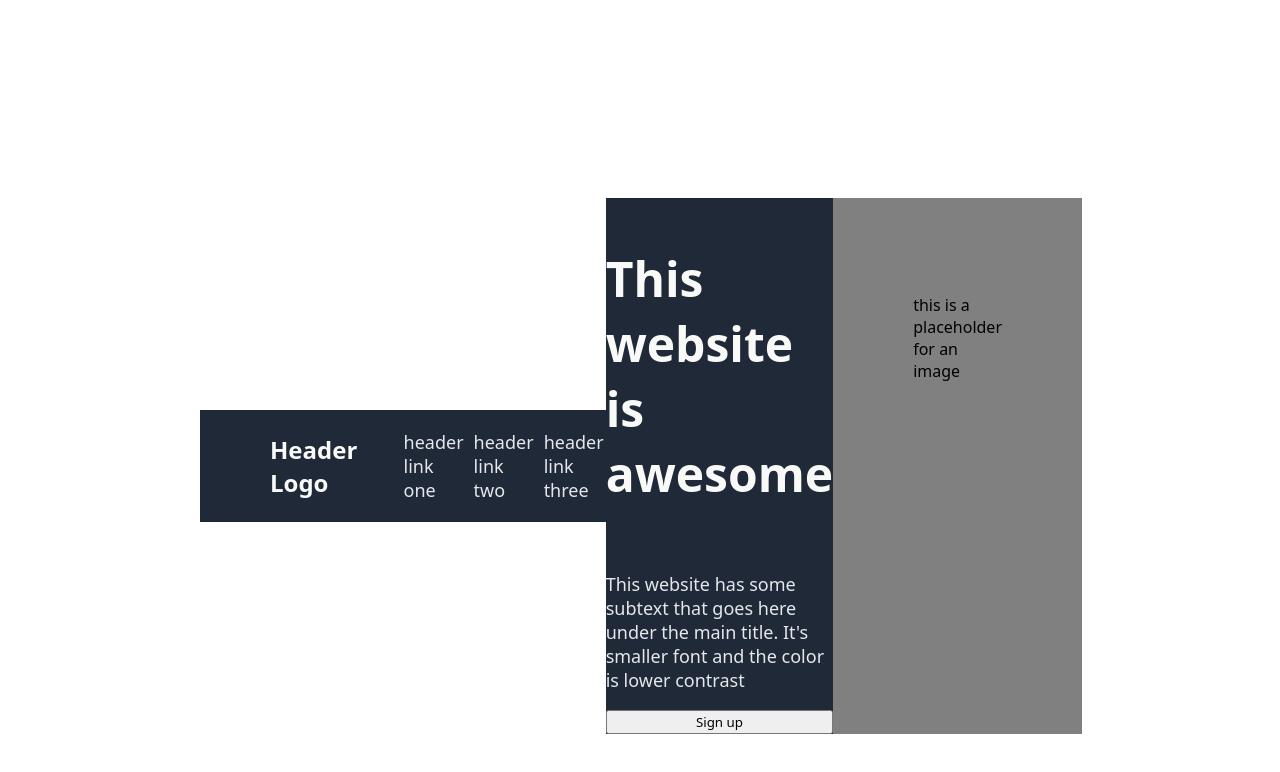
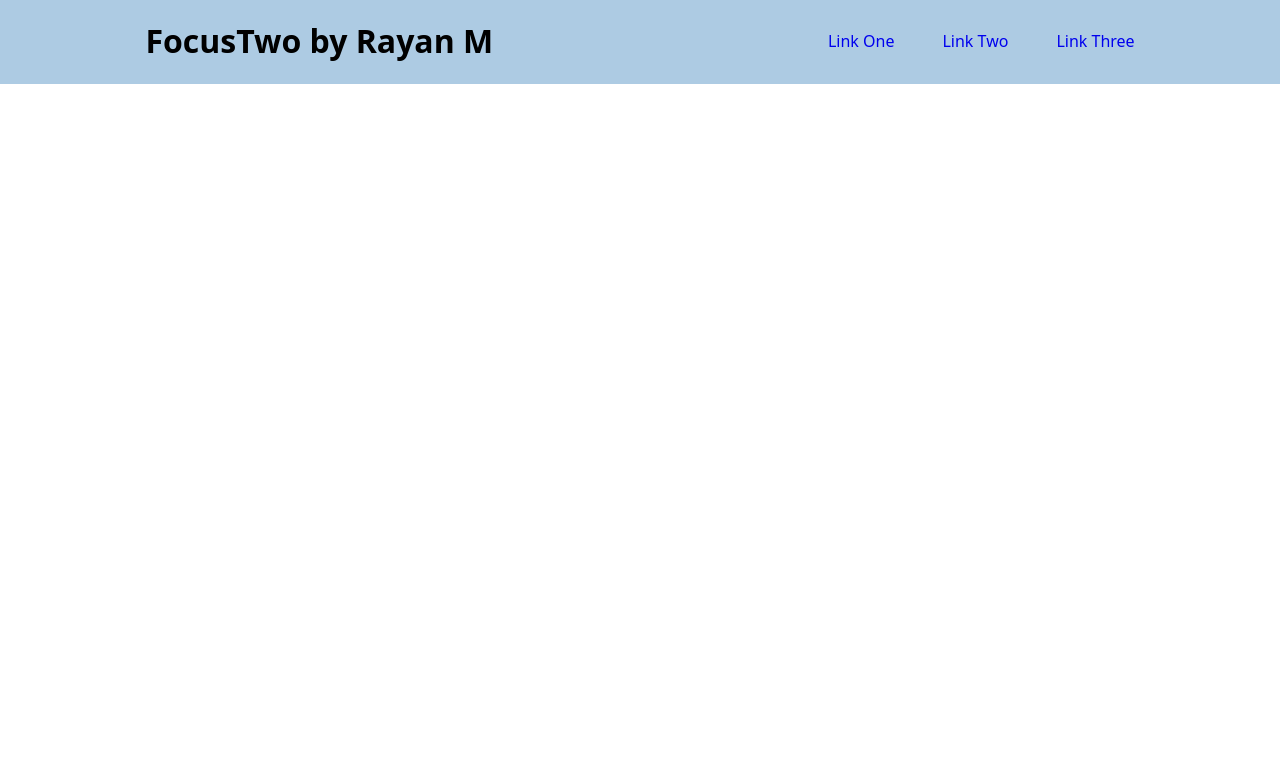
Before and after one commit to avalanciaa/landing-page, a plain HTML site: page index.html in a window 1280 px wide. Drawn offline with Linux system fonts and the light colour scheme.

Commit message:
Finish Website Header Draft

```diff
--- a/index.html
+++ b/index.html
@@ -2,37 +2,33 @@
 <html lang="en">
 <head>
     <meta charset="UTF-8">
-    <link rel="stylesheet" href="styles.css">
     <meta http-equiv="X-UA-Compatible" content="IE=edge">
     <meta name="viewport" content="width=device-width, initial-scale=1.0">
-    <title>Landing Page</title>
+    <link rel="stylesheet" href="styles.css">
+    <title>Document</title>
 </head>
-<div class="first-box">
-    <header class="site-header">
-        <div class="header-logo">Header Logo</div>
-        <div class="header-links">
-            <a href="#">header link one</a>
-            <a href="#">header link two</a>
-            <a href="#">header link three</a>
-        </div>
+<body>
+    <header class="main-header">
+        <div class="header-container">
+            <h1>
+                <div class="header-title">
+                    FocusTwo by Rayan M
+                </div>
+            </h1>
+            <ul class="nav-list">
+                <li>
+                    <a href="#">Link One</a>
+                </li>
+                <li>
+                    <a href="#">Link Two</a>
+                </li>
+                <li>
+                    <a href="#">Link Three</a>
+                </li>
+
+            </div>
+        </ul>
     </header>
-
-    <div class="card-1">
-        <div class="card-1-subtext">
-            <p class="Hero-Main-Text">This website is awesome</p>
-            <p class="Hero-Secondary-Text">This website has some subtext that goes here
-                under the main title. It's smaller font and
-                the color is lower contrast
-            </p>
-            <button>Sign up</button>
-        </div>
-        <div class="card-1-img-placeholder">
-            <p>this is a placeholder for an image</p>
-        </div>
-    </div>
-</div>
-
-<body>
 
 </body>
 </html>
--- a/styles.css
+++ b/styles.css
@@ -1,80 +1,23 @@
 * {
     font-family: system-ui, -apple-system, BlinkMacSystemFont, 'Segoe UI', Roboto, Oxygen, Ubuntu, Cantarell, 'Open Sans', 'Helvetica Neue', sans-serif;
+
 }
 
-.site-header {
-    display: flex;
-    background-color: #1F2937;
-    padding: 20px;
-    margin: -8px;
+ul, a {
+    text-decoration: none;
+    list-style: none;
 }
 
-.card-1-img-placeholder {
-    background-color: grey;
-    padding: 80px;
-}
-.first-box {
+.main-header .header-container {
     display: flex;
-    flex: 1;
-    justify-content: center;
     align-items: center;
-    padding: 200px;
-}
-
-.header-links {
-    display: flex;
-    gap: 10px;
-    flex: 1;
-    font-weight: light;
-    font-size: 18px;
-    color: #E5E7EB;
-    justify-content: flex-end;
-    align-items: flex-end;
-}
-
-.header-logo {
-    padding-left: 50px;
-    display: flex;
-    flex: 1;
-    justify-content: flex-start;
-    align-self: center;
-    color: #F9FaF8;
-    font-weight: bold;
-    font-size: 24px;
-}
-
-.Hero-Main-Text {
-    font-size: 48px;
-    font-weight: bolder;
-    color: #F9FAF8;
-}
-
-.Hero-Secondary-Text {
-    font-size: 18px;
-    font-weight: lighter;
-    color: #E5E7EB;
-}
-
-.card-1 {
-    display: flex;
-    flex:1;
-    background-color: #1F2937;
+    justify-content: space-around;
+    flex-wrap: wrap;
+    background-color: #adcbe3;
     margin: -10px;
 
 }
-
-.card-1-subtext {
+.nav-list {
     display: flex;
-    flex: 1;
-    flex-direction: column;
+    gap: 3rem;
 }
-
-a {
-    text-decoration: none;
-    color: #E5E7EB;
-
-}
-
-ul {
-    text-decoration: none;
-}
```
Also changed, not shown: 1 other file.
